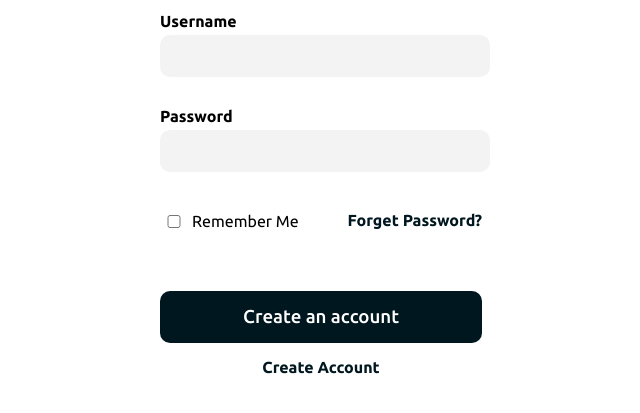
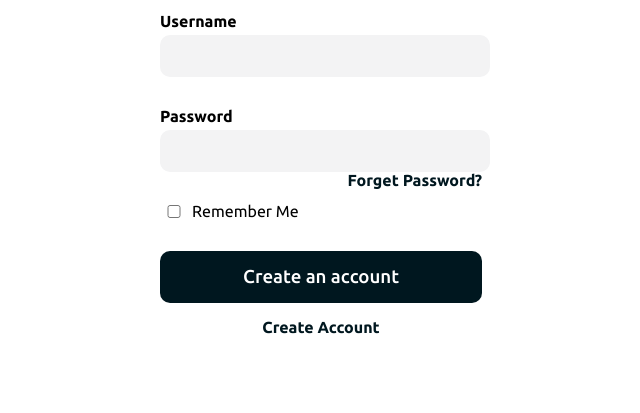
Before and after one commit to jlavandier/Login, a plain HTML site: page index.html in a window 1280 px wide. Shown: the part 91-504 px from the top of the page, without its empty margins (319-959 px from the left). Drawn offline with Linux system fonts and the light colour scheme.

Commit message:
Add files via upload

```diff
--- a/index.html
+++ b/index.html
@@ -34,17 +34,19 @@
                     <input type="password" id="password" name="password" required min="6">
                 </label>
 
-             <div class="remember">
+        <div class="main-options">
+           <div>
             <label for="checkbox" class="checkbox-label-login">
                 <input type="checkbox" id="checkbox" required>
                 <span>Remember Me</span>
             </label>
         </div>
-        <div>
+              <div>
             <a href="#" class="fg-password">
                 <span>Forget Password?</span>
             </a>
         </div>
+    </div>
             <button type="submit" class="submit-btn">Create an account</button>
         </form>
 
```
